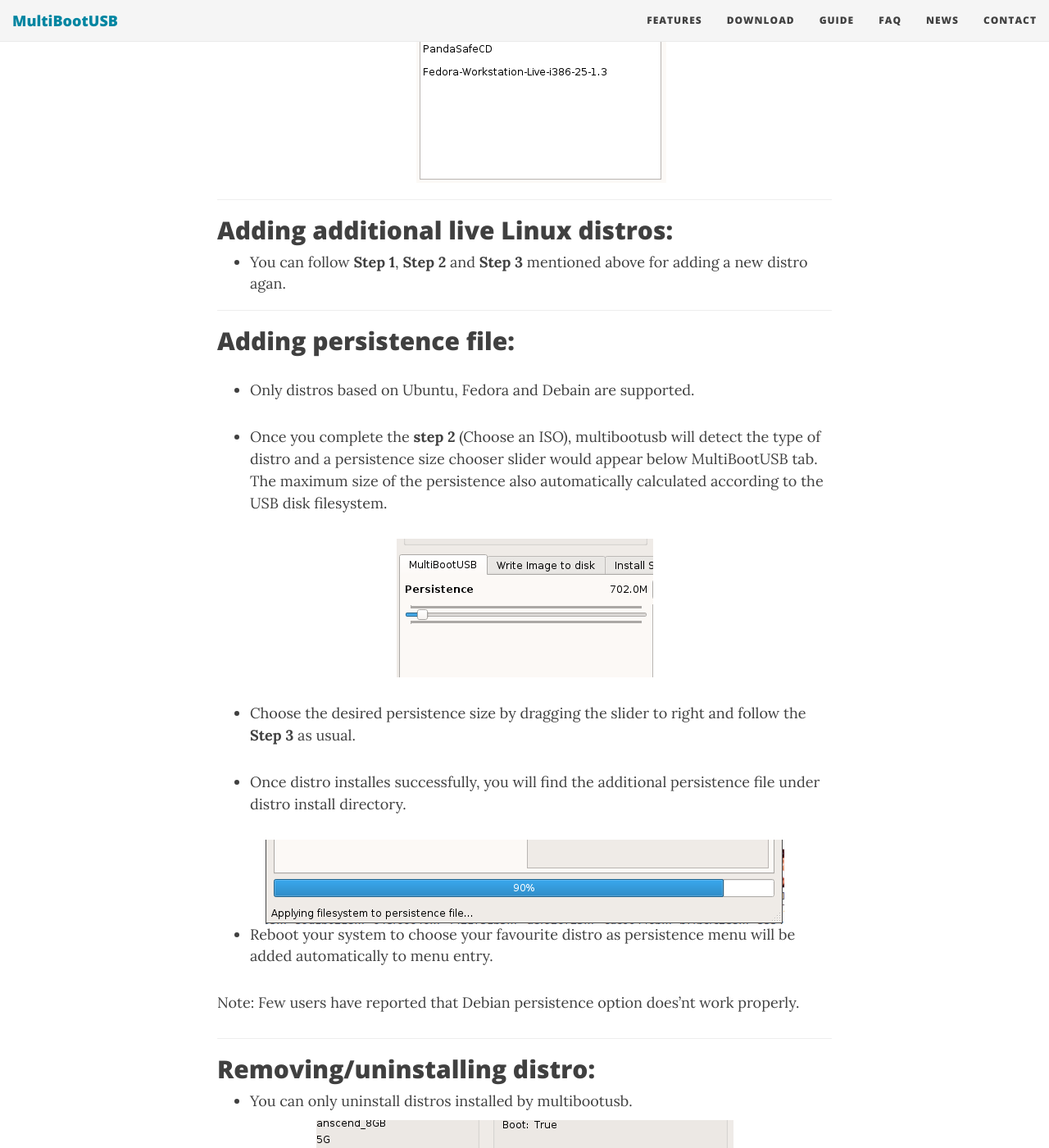
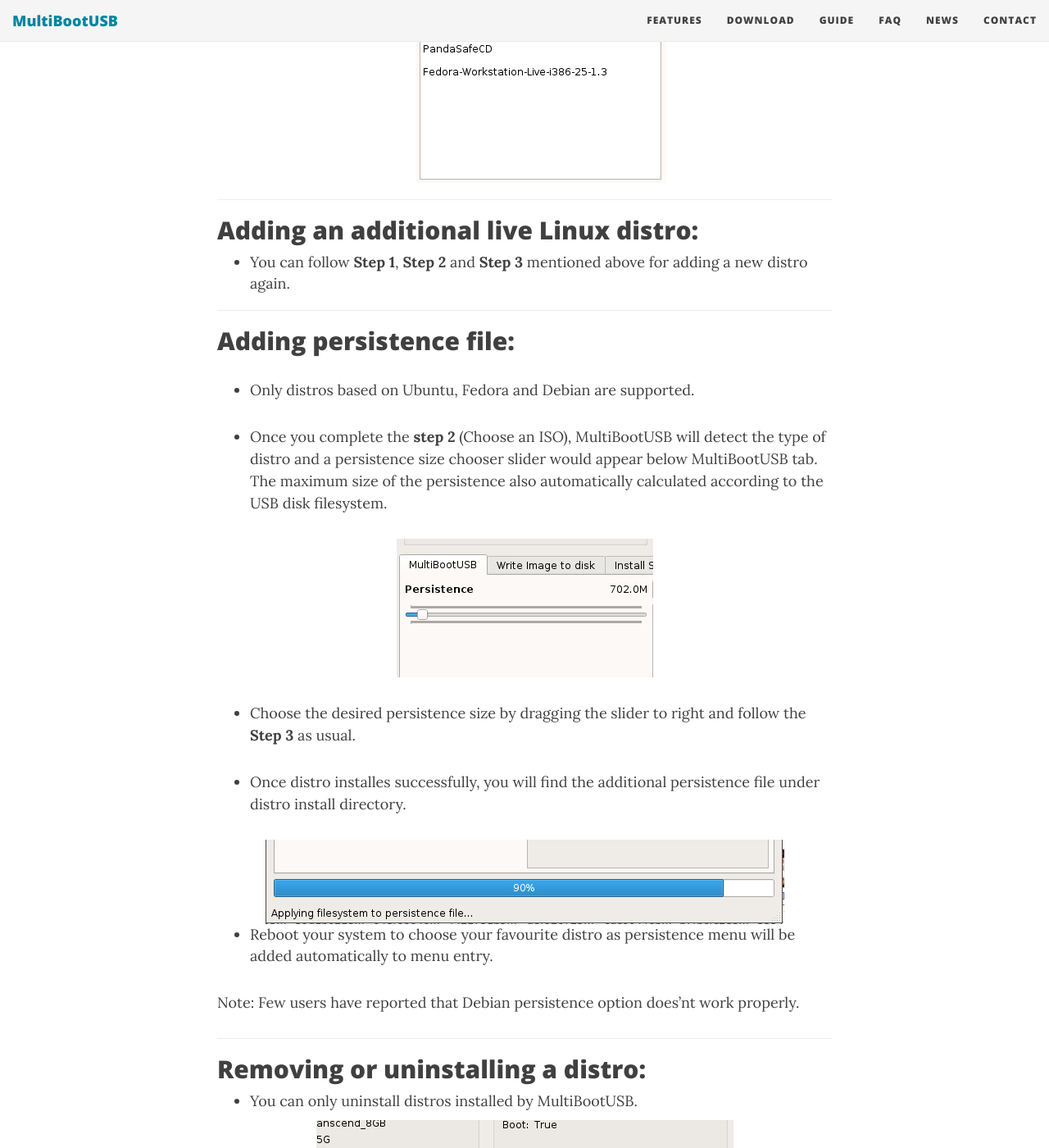
Before and after one commit to mbusb/mbusb.github.io, a Jekyll site: the page built from page_guide.md, in a window 1280 px wide and 1400 px high, scrolled down 5298 px. Shown: the whole window at 82% size. Built offline with Jekyll 4.4.1, drawn with Linux system fonts in a browser that asks for light colours; nearby versions of some CDN libraries; some of the changed text lies outside the part shown.

Commit message:
Update page_guide.md
typos, wording, and other innocous stuff

````diff
--- a/page_guide.md
+++ b/page_guide.md
@@ -1,32 +1,32 @@
 ---
-layout: page
+layout:     page
 title:      Guide
-subtitle: Learn how to use MultiBootUSB...
-comments:	false
-noToc:		true
-group: 		navigation
+subtitle:   Learn how to use MultiBootUSB...
+comments:   false
+noToc:      true
+group:      navigation
 ---
 
 ## Table of content:
 
 
-[What does multibootusb do?](#what-does-multibootusb-do)
+[What does MultiBootUSB do?](#what-does-multibootusb-do)
 [Minimum Requirements](#requirements)
-[Install  MultiBootUSB - Windows and Linux](#installation)
-[Creating live linux on USB disk](#creating-live-linux-on-usb-disk)
-[Adding new/additional live Linux](#adding-an-additional-live-linux)
+[Install MultiBootUSB - Windows and Linux](#installation)
+[Creating live Linux on USB disk](#creating-live-linux-on-usb-disk)
+[Adding new/additional live Linux distro](#adding-an-additional-live-linux-distro)
 [Adding Persistence file](#adding-persistence-file)
-[Removing or Uninstalling a distro](#removing-or-uninstalling-distro)
-[Write ISO image directly to USB disk](#writing-iso-directly-to-usb-disk)
+[Removing or Uninstalling a distro](#removing-or-uninstalling-a-distro)
+[Writing ISO image directly to USB disk](#writing-iso-directly-to-usb-disk)
 [Reinstalling Syslinux](#reinstalling-syslinux)
-[Edit Syslinux config files](#edit-syslinux-config-files)
+[Editing Syslinux config files](#editing-syslinux-config-files)
 [Test ISO and USB with QEMU option](#test-your-iso-and-usb-with-qemu-option)
-[Using mltibootusb command line options](#using-mltibootusb-command-line-options)
+[Using MultiBootUSB command line options](#using-multibootusb-command-line-options)
 [What if something goes wrong?](#what-if-something-goes-wrong)
 
 ---
 
-## What does multibootusb do?
+## What does MultiBootUSB do?
 
 MultiBootUSB allows you to do the following:
 
@@ -65,7 +64,7 @@
 
     **On Linux:**
 
-     * multibootusb depends on the following packages under Linux:
+     * MultiBootUSB depends on the following packages under Linux:
 
         * python3-pyqt5
         * p7zip-full
@@ -76,7 +75,7 @@
         * python3-dbus
         * python3-six
     * Install above packages using your package manager. Remember that package name may not be identical for all distros. You need to search equivalent package for your distro and install it.
-     * `You must uninstall your previous installation of multibootusb, if you have done it earlier.`
+     * `You must uninstall your previous installation of MultiBootUSB, if you have done it earlier.`
      * Download source code of stable version from [here](https://codeload.github.com/mbusb/multibootusb/zip/master) or development version from [here](https://codeload.github.com/mbusb/multibootusb/zip/devel)
      * Extract to local directory and move in to `multibootusb` directory.
      * Issue `sudo python3 ./multibootusb` command to start GUI
@@ -90,7 +89,7 @@
         * [wmi](https://pypi.python.org/pypi/WMI) module
         * [pywin32](https://pypi.python.org/pypi/pywin32)
         * [psutils](https://pypi.python.org/pypi/psutil)
-        * [Git](https://git-scm.com/download/win), if you wish to contribute back to multibootusb project
+        * [Git](https://git-scm.com/download/win), if you wish to contribute back to MultiBootUSB project
 
     * `Installation and configuration of above packages/ modules is not a part of this documentation. You must use Google for that.`
      * If you have installed python correctly on windows, it is recommanded that you use `pip3.exe` for installing above packages.
@@ -119,7 +118,7 @@
       click on the USB disk icon to mount it.
     * MultiBootUSB needs administrator privileges to run. When running as normal user, a password window will popup and ask for your password.
 
-  * `Windows:` Open multibootusb under `Start --> Program Files --> multibootusb --> Click multibootusb`
+  * `Windows:` Open MultiBootUSB under `Start --> Program Files --> MultiBootUSB --> Click MultiBootUSB`
 
   * Once started, the list of USB disks can be found under the **Select USB disk** combo box.
     You can find the details of currently selected USB disks just below combo box.
@@ -158,15 +157,15 @@
 
 ---
 
-## Adding additional live Linux distros:
-* You can follow **Step 1**, **Step 2** and **Step 3** mentioned above for adding a new distro agan.
+## Adding an additional live Linux distro:
+* You can follow **Step 1**, **Step 2** and **Step 3** mentioned above for adding a new distro again.
 
 ---
 
 ## Adding persistence file:
-* Only distros based on Ubuntu, Fedora and Debain are supported.
+* Only distros based on Ubuntu, Fedora and Debian are supported.
 
-* Once you complete the **step 2** (Choose an ISO), multibootusb will detect the type of
+* Once you complete the **step 2** (Choose an ISO), MultiBootUSB will detect the type of
   distro and a persistence size chooser slider would appear below MultiBootUSB tab.
    The maximum size of the persistence also automatically calculated according to the USB disk filesystem.
 
@@ -186,8 +185,8 @@
 
 ---
 
-## Removing/uninstalling distro:
-* You can only uninstall distros installed by multibootusb.
+## Removing or uninstalling a distro:
+* You can only uninstall distros installed by MultiBootUSB.
 
  <div style="text-align:center"><img src ="../img/remove-distro.png" /></div>
 
@@ -282,10 +279,9 @@
     ensure to run with admin privilege:
 
 ```sh
-An advanced multiboot live usb creator which can be used from the command line
-or via a GUI.
+An advanced MultiBoot live USB creator which can be used from the command line or via a GUI.
 
- Usage: python3 multibootusb [option(s)]
+Usage: python3 multibootusb [option(s)]
 
 Options:
   -h or --help        :   Print this help message and exit
````
Also changed, not shown: other parts of page_guide.md (+8 -11 lines).
